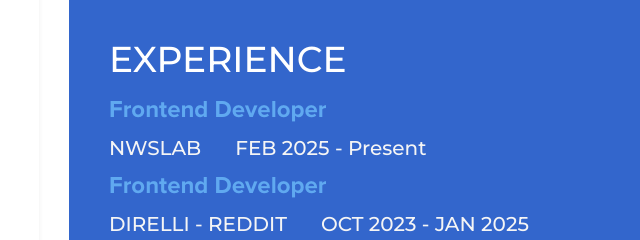
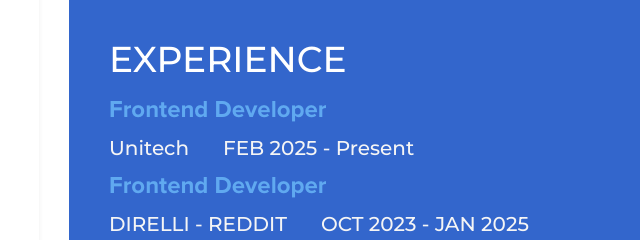
Before and after one commit to GeghamKirakosyan/geghamkirakosyan.github.io, a plain HTML site: page index.html in a window 1280 px wide. Shown: the part 1320-1560 px from the top of the page, 391-1031 px from the left. Drawn offline with Linux system fonts and the light colour scheme.

Commit message:
Update index.html

```diff
--- a/index.html
+++ b/index.html
@@ -153,7 +153,7 @@
 				<h2 class="white">EXPERIENCE</h2>
 					<div class="experience-content">
 						<h4 class="experience-title accent">Frontend Developer</h4>
-						<h5>NWSLAB</h5><span></span>
+						<h5>Unitech</h5><span></span>
 						<h5>FEB 2025 - Present</h5>
 						<h4 class="experience-title accent">Frontend Developer</h4>
 						<h5>DIRELLI - REDDIT</h5><span></span>
```
